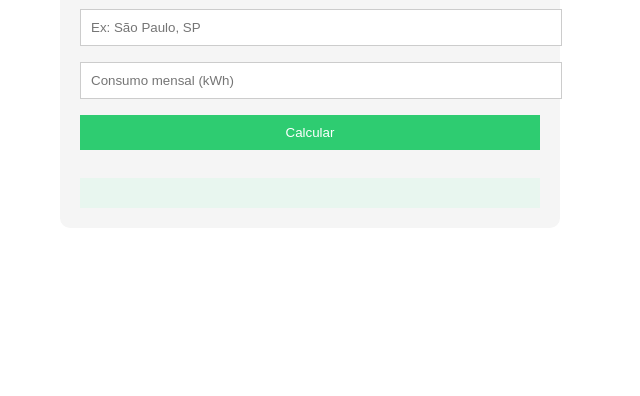
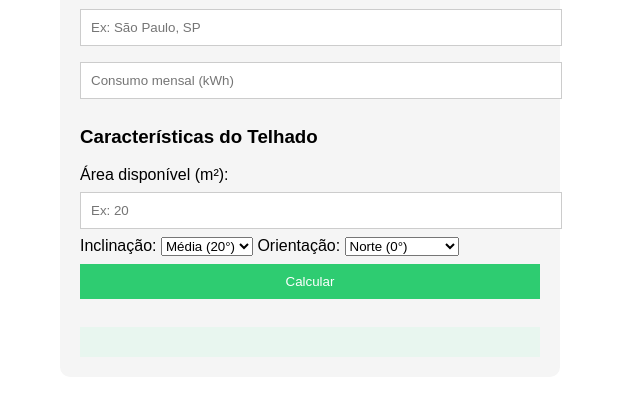
Before and after one commit to eujoaquim/calculadora_solar, a plain HTML site: page index.html in a window 1280 px wide. Shown: the part 196-592 px from the top of the page, without its empty margins (330-970 px from the left). Drawn offline with Linux system fonts and the light colour scheme.

Commit message:
Update index.html

```diff
--- a/index.html
+++ b/index.html
@@ -12,6 +12,26 @@
         <form id="solarForm">
             <input type="text" id="cidade" placeholder="Ex: São Paulo, SP" required>
             <input type="number" id="consumo" placeholder="Consumo mensal (kWh)" required>
+            <h3>Características do Telhado</h3>
+
+<label>Área disponível (m²):</label>
+<input type="number" id="area" placeholder="Ex: 20" min="5" max="200">
+
+<label>Inclinação:</label>
+<select id="inclinacao">
+    <option value="15">Baixa (15°)</option>
+    <option value="20" selected>Média (20°)</option>
+    <option value="30">Alta (30°)</option>
+</select>
+
+<label>Orientação:</label>
+<select id="orientacao">
+    <option value="-45">Nordeste (-45°)</option>
+    <option value="0" selected>Norte (0°)</option>
+    <option value="45">Noroeste (45°)</option>
+    <option value="90">Oeste (90°)</option>
+    <option value="-90">Leste (-90°)</option>
+</select>
             <button type="submit">Calcular</button>
         </form>
         <div id="resultado"></div>
```
